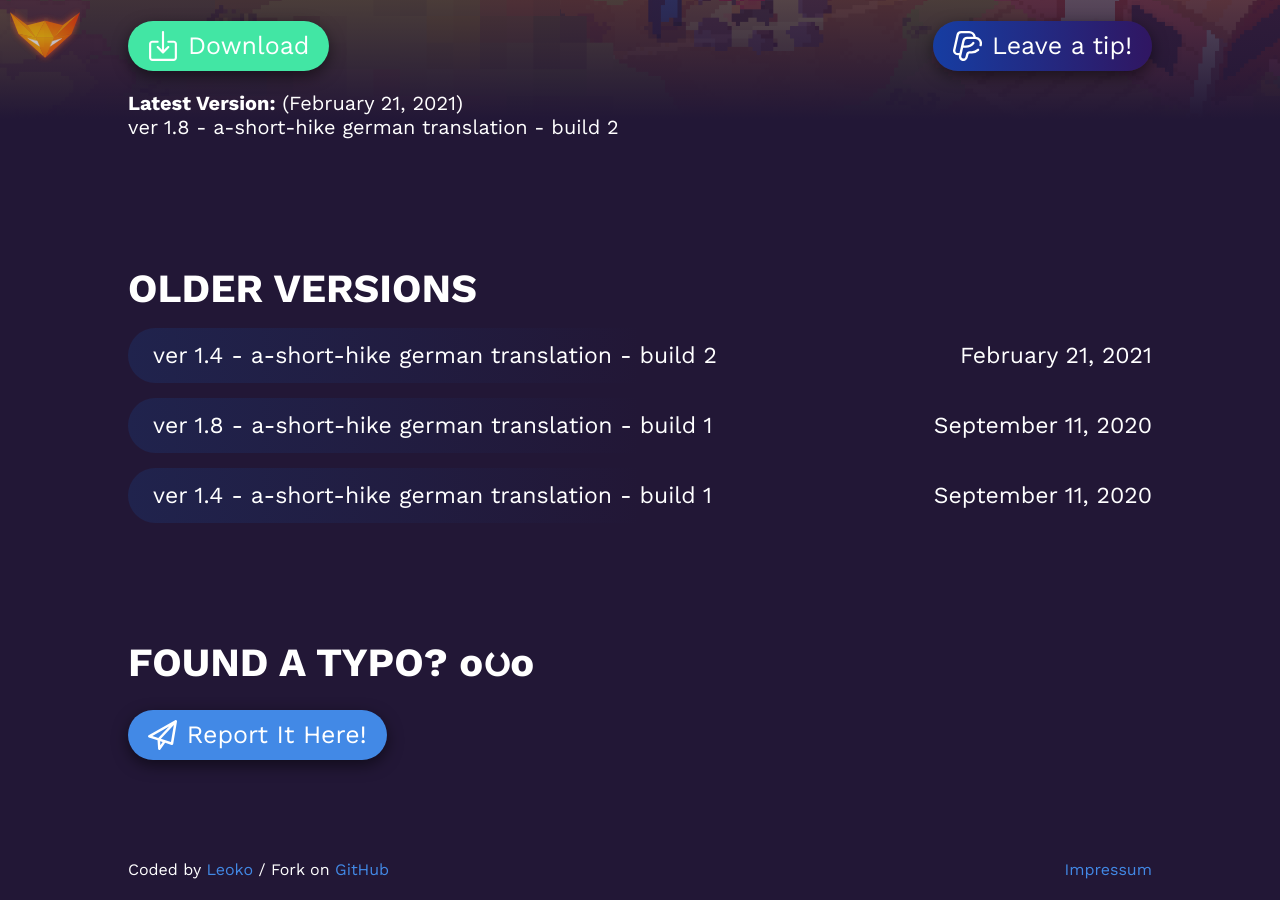
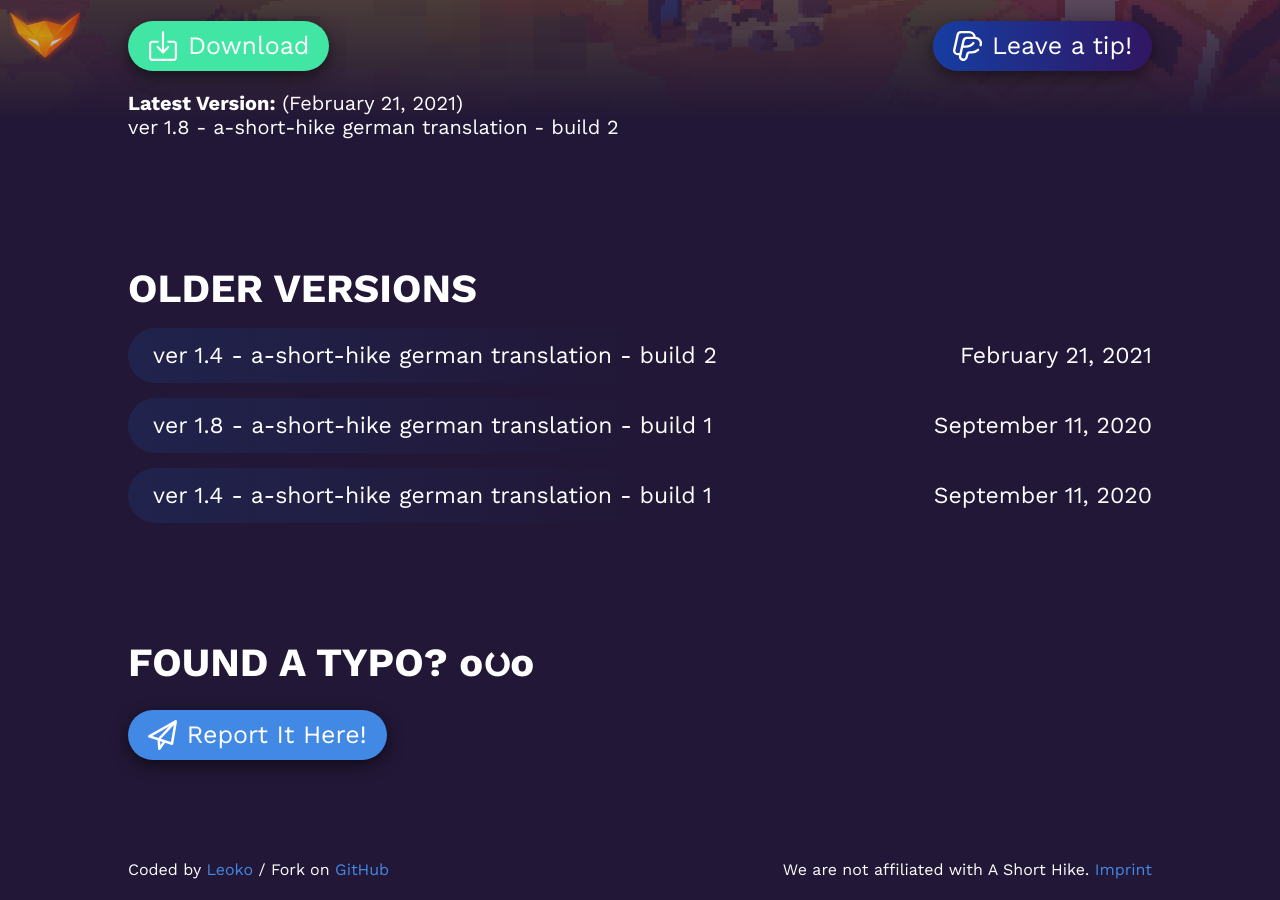
Before and after one commit to Fox-Network/ashorthike-download-page, a Jekyll site: the page built from index.html, in a window 1280 px wide and 900 px high, scrolled down 736 px. Built offline with Jekyll 4.4.1, drawn with Linux system fonts in a browser that asks for light colours.

Commit message:
Update index.html
- Added Affiliate-Note

```diff
--- a/index.html
+++ b/index.html
@@ -118,7 +118,8 @@
   <div id="footer">
     <span>Coded by <a href="https://skamps.eu" target="_blank">Leoko</a> / Fork on <a
         href="https://github.com/DevLeoko/JustADownloadPage" target="_blank">GitHub</a></span>
-    <a href="{{site.impressumUrl}}">Impressum</a>
+    <span>We are not affiliated with A Short Hike.
+      <a href="{{site.impressumUrl}}">Imprint</a></span>
   </div>
 </div>
 <div id="downloaded" style="display: none">
```
